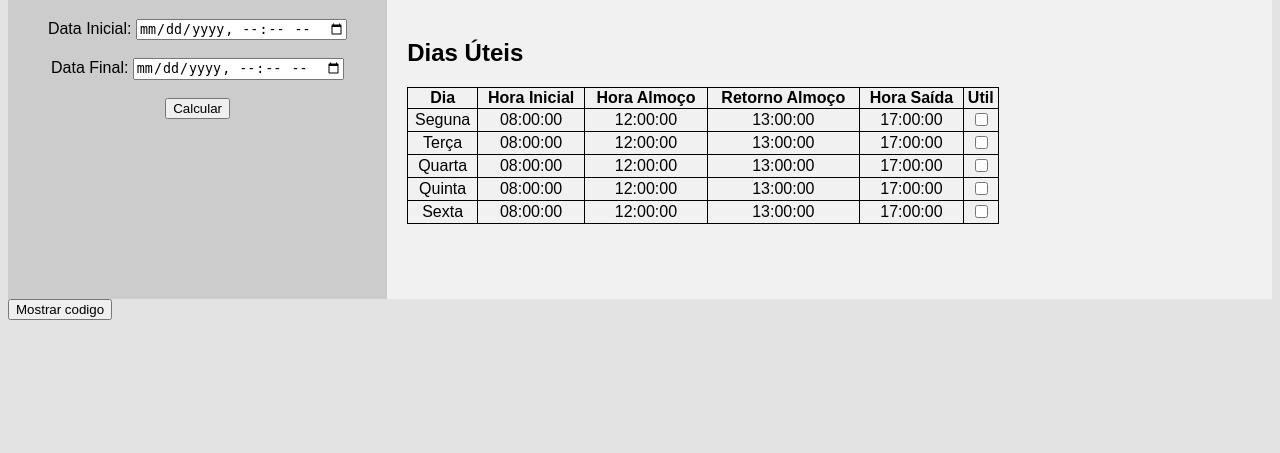
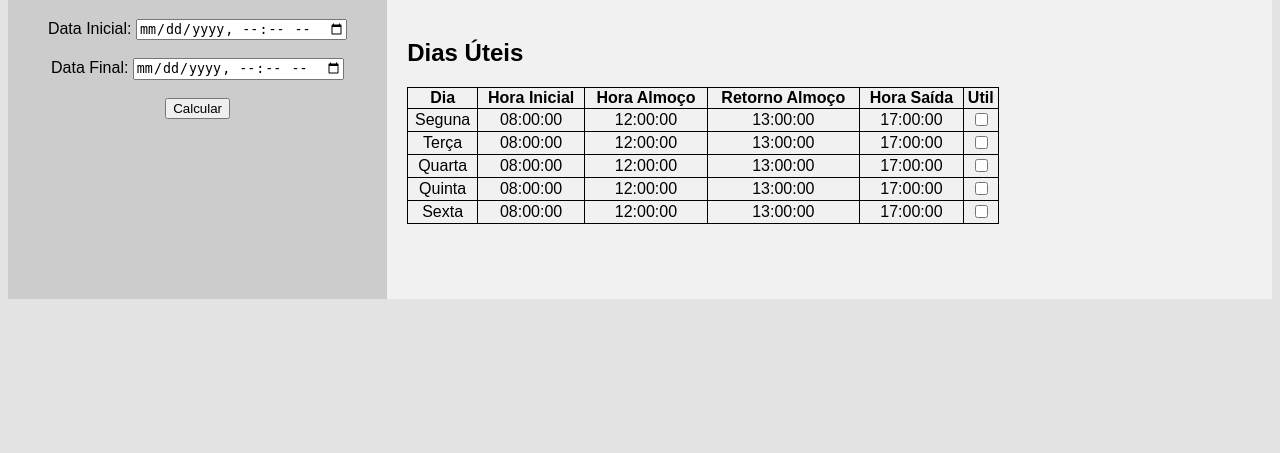
Before and after one commit to Marcelo1305/ApiPython, a Flask app: page / in a window 1280 px wide. Shown: the part 347-800 px from the top of the page. Run offline with Flask 2, Linux system fonts and the light colour scheme; some libraries are stand-ins or nearby versions.

Commit message:
hiden button

```diff
--- a/templates/index.html
+++ b/templates/index.html
@@ -199,7 +199,7 @@
       </table>
     </article>
   </section>
-  <button onclick="mostrarCodigo()">Mostrar codigo</button>
+  <button onclick="mostrarCodigo()" hidden="true">Mostrar codigo</button>
   <footer id="footer" hidden="true">
     <h1>Código em linguagem python com os endpoints</h1>
     <pre class="language-python">
```
